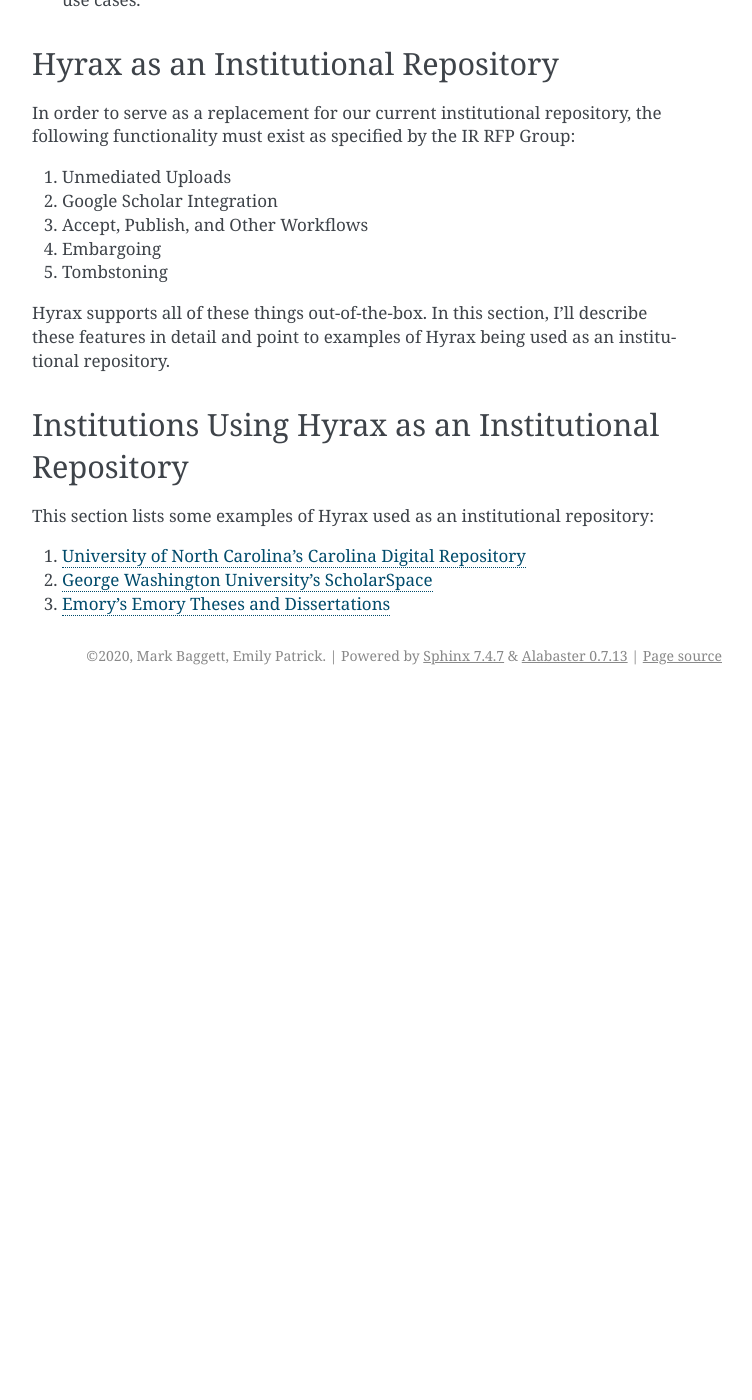
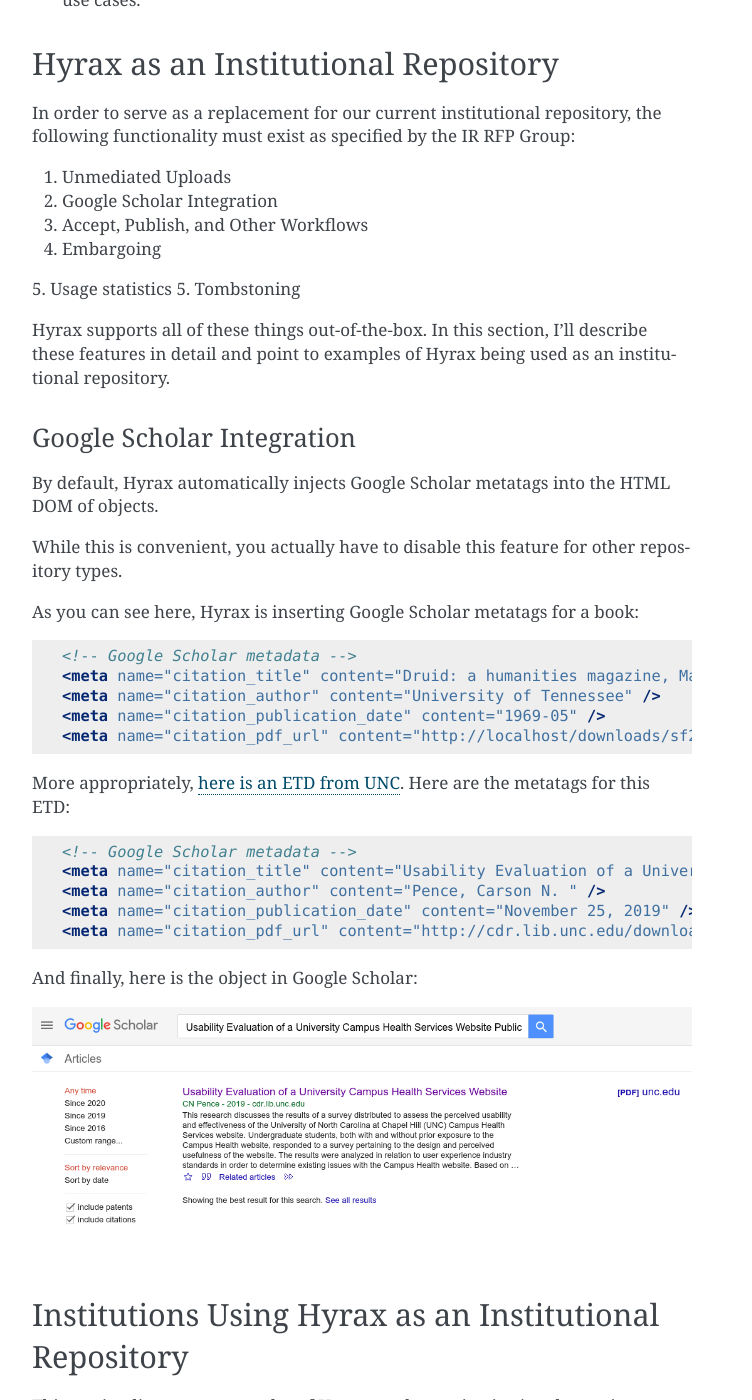
Before and after one commit to markpbaggett/utk_hyrax_review_docs, a Sphinx documentation site: the page built from docs/source/reference_materials/09_institutional_repository.rst, in a window 1280 px wide and 1400 px high, scrolled down 862 px. Shown: the whole window, without its empty margins (388-1140 px from the left). Built offline with Sphinx 7.4.7, drawn with Linux system fonts in a browser that asks for light colours; before the commit the page ends 1557 px from its top, so only the background shows below that; some of the changed text lies outside the part shown.

Commit message:
Add Google Scholar notes.

```diff
--- a/docs/source/reference_materials/09_institutional_repository.rst
+++ b/docs/source/reference_materials/09_institutional_repository.rst
@@ -41,10 +41,45 @@ specified by the IR RFP Group:
 2. Google Scholar Integration
 3. Accept, Publish, and Other Workflows
 4. Embargoing
+5. Usage statistics
 5. Tombstoning
 
 Hyrax supports all of these things out-of-the-box.  In this section, I'll describe these features in detail and point
 to examples of Hyrax being used as an institutional repository.
+
+==========================
+Google Scholar Integration
+==========================
+
+By default, Hyrax automatically injects Google Scholar metatags into the HTML DOM of objects.
+
+While this is convenient, you actually have to disable this feature for other repository types.
+
+As you can see here, Hyrax is inserting Google Scholar metatags for a book:
+
+.. code-block:: xml
+
+
+    <!-- Google Scholar metadata -->
+    <meta name="citation_title" content="Druid: a humanities magazine, May 1969" />
+    <meta name="citation_author" content="University of Tennessee" />
+    <meta name="citation_publication_date" content="1969-05" />
+    <meta name="citation_pdf_url" content="http://localhost/downloads/sf268508b" />
+
+More appropriately, `here is an ETD from UNC <https://cdr.lib.unc.edu/concern/masters_papers/t435gj608>`_.  Here are the
+metatags for this ETD:
+
+.. code-block:: xml
+
+    <!-- Google Scholar metadata -->
+    <meta name="citation_title" content="Usability Evaluation of a University Campus Health Services Website" />
+    <meta name="citation_author" content="Pence, Carson N. " />
+    <meta name="citation_publication_date" content="November 25, 2019" />
+    <meta name="citation_pdf_url" content="http://cdr.lib.unc.edu/downloads/1544bt87w" />
+
+And finally, here is the object in Google Scholar:
+
+.. image:: ../images/google_scholar.png
 
 Institutions Using Hyrax as an Institutional Repository
 -------------------------------------------------------
```
Also changed, not shown: docs/source/images/google_scholar.png (added).
